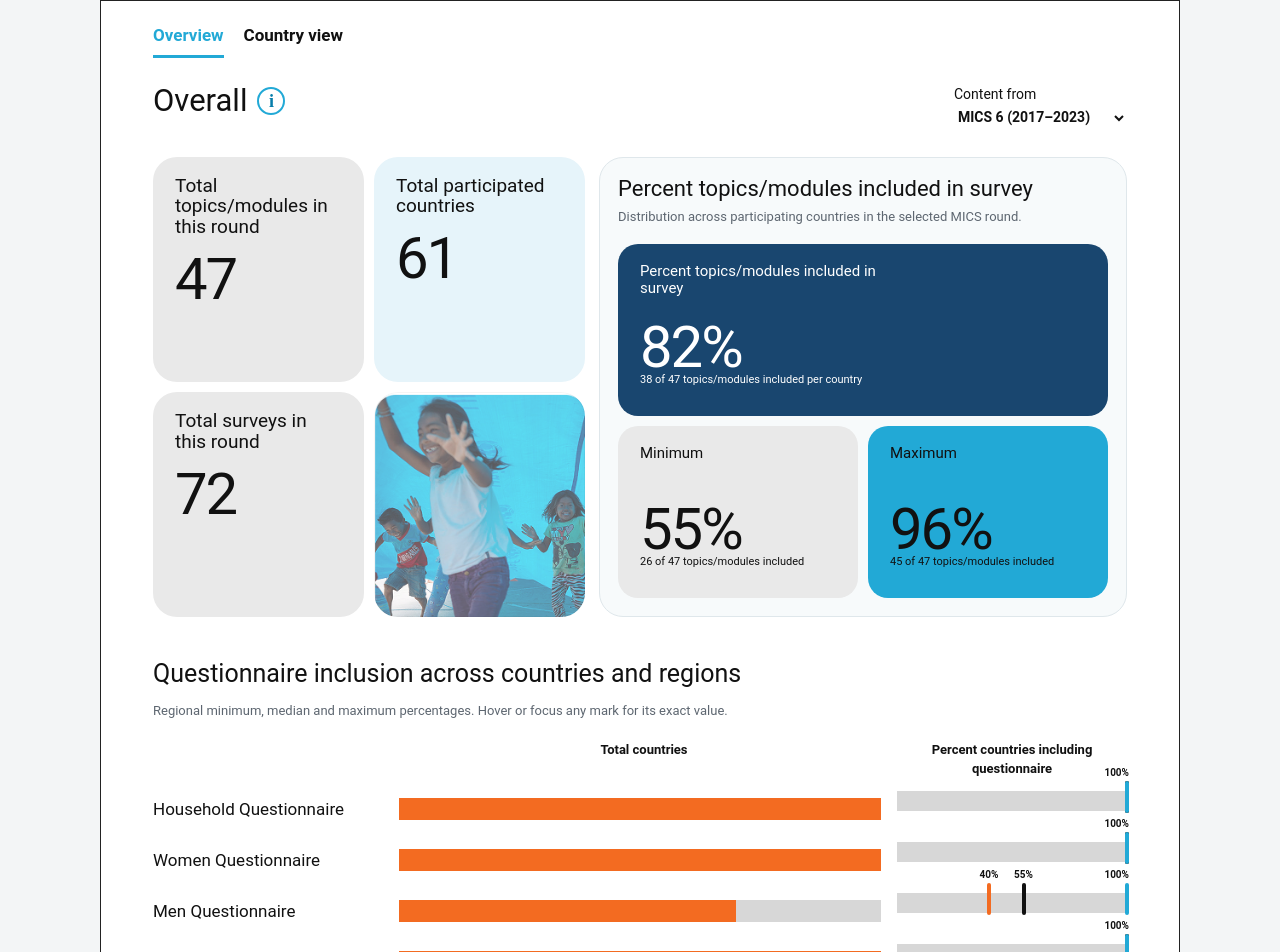
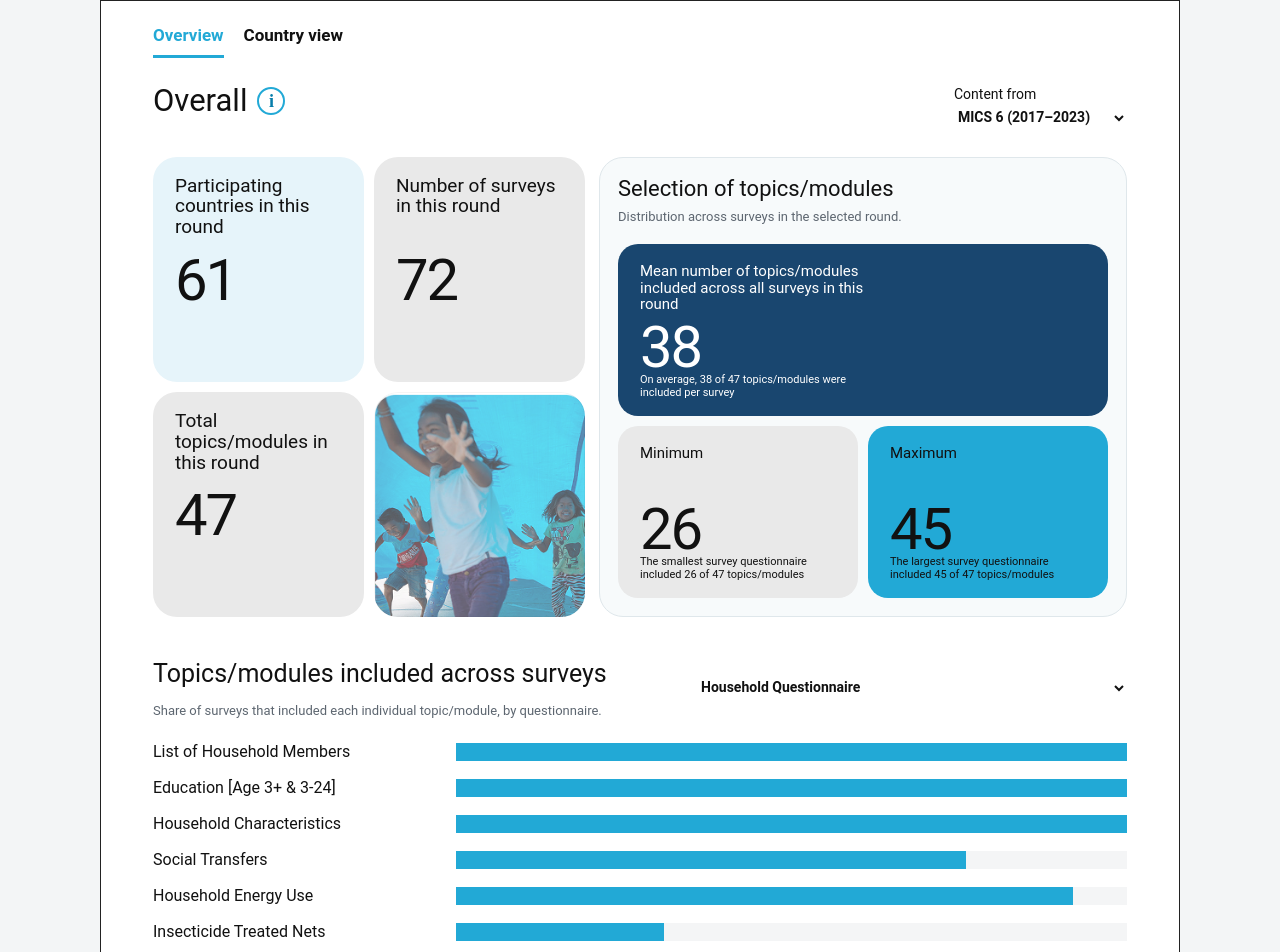
Before and after one commit to cmajorros/MICS-Survey-Topics-Dashboard, a Next.js app: page / in a window 1280 px wide. Shown: the top 952 px of the page. Built offline with nearby package versions, Linux system fonts and the light colour scheme.

Commit message:
Apply Bo dashboard feedback

```diff
--- a/app/MicsDashboard.tsx
+++ b/app/MicsDashboard.tsx
@@ -96,7 +96,7 @@ function MetricCard({ label, value, tone = "gray", note, children, className = "
 }
 
 function PhotoPanel({ country = false }: { country?: boolean }) {
-  return <div className={`feature-photo${country ? " country-photo" : ""}`} role="img" aria-label={country ? "MICS field team preparing survey equipment" : "Children playing beneath a blue canopy"} />;
+  return <div className={`feature-photo${country ? " country-photo" : ""}`} role="img" aria-label="Children playing beneath a blue canopy" />;
 }
 
 function DataTooltip({ text, children, block = false }: { text: string; children: React.ReactNode; block?: boolean }) {
@@ -144,71 +144,37 @@ function OverviewView({ rows, round, setRound }: { rows: MicsRow[]; round: strin
   const selectedQuestionnaire = contentTitles.includes(questionnaire)
     ? questionnaire
     : contentTitles.find((title) => /household/i.test(title)) ?? contentTitles[0] ?? "";
+  const questionnaireLabels = useMemo(
+    () => Object.fromEntries(contentTitles.map((title) => [title, shortContentTitle(title)])),
+    [contentTitles],
+  );
 
   const metrics = useMemo(() => {
     const topics = unique(filtered.map((row) => row.question)).length;
-    const countryStatistics = unique(filtered.map((row) => row.countryName)).map((countryName) => {
-      const countryRows = filtered.filter((row) => row.countryName === countryName);
-      const includedTopics = unique(countryRows.filter((row) => row.include === 1).map((row) => row.question));
-      return {
-        included: includedTopics.length,
-        percentage: percent(includedTopics.length, topics),
-      };
-    });
-    const countryPercentages = countryStatistics.map((item) => item.percentage);
     const countries = unique(filtered.map((row) => row.countryName));
     const surveys = unique(filtered.map((row) => row.survey));
-    const includedCountryTopicPairs = new Set(
-      filtered
-        .filter((row) => row.include === 1)
-        .map((row) => `${row.countryName}||${row.question}`),
-    );
+    const surveyStatistics = surveys.map((surveyName) => {
+      const surveyRows = filtered.filter((row) => row.survey === surveyName);
+      return unique(surveyRows.filter((row) => row.include === 1).map((row) => row.question)).length;
+    }).filter((included) => included > 0);
+    const totalIncluded = surveyStatistics.reduce((sum, included) => sum + included, 0);
     return {
       topics,
-      coverage: percent(includedCountryTopicPairs.size, topics * countries.length),
       countries: countries.length,
       surveys: surveys.length,
-      averageIncluded: countries.length ? Math.round(includedCountryTopicPairs.size / countries.length) : 0,
-      minimumIncluded: countryStatistics.length ? Math.min(...countryStatistics.map((item) => item.included)) : 0,
-      maximumIncluded: countryStatistics.length ? Math.max(...countryStatistics.map((item) => item.included)) : 0,
-      medianCountryIncluded: median(countryStatistics.map((item) => item.included)),
-      minimumPercentage: countryPercentages.length ? Math.min(...countryPercentages) : 0,
-      maximumPercentage: countryPercentages.length ? Math.max(...countryPercentages) : 0,
-      medianPercentage: median(countryPercentages),
+      averageIncluded: surveyStatistics.length ? Math.round(totalIncluded / surveyStatistics.length) : 0,
+      minimumIncluded: surveyStatistics.length ? Math.min(...surveyStatistics) : 0,
+      maximumIncluded: surveyStatistics.length ? Math.max(...surveyStatistics) : 0,
     };
   }, [filtered]);
 
-  const coverageRows = useMemo(() => {
-    return contentTitles.map((contentTitle) => {
-      const questionnaireRows = filtered.filter((row) => row.contentTitle === contentTitle);
-      const regionalRates = unique(questionnaireRows.map((row) => row.region)).map((region) => {
-        const regionRows = questionnaireRows.filter((row) => row.region === region);
-        const regionCountries = unique(regionRows.map((row) => row.countryName));
-        const includedCountries = regionCountries.filter((countryName) => regionRows.some((row) => row.countryName === countryName && row.include === 1));
-        return percent(includedCountries.length, regionCountries.length);
-      });
-      const countries = unique(questionnaireRows.map((row) => row.countryName));
-      const includedCountries = countries.filter((countryName) => questionnaireRows.some((row) => row.countryName === countryName && row.include === 1));
-      return {
-        contentTitle,
-        label: shortContentTitle(contentTitle),
-        totalCountries: countries.length,
-        includedCountries: includedCountries.length,
-        countryCoverage: percent(includedCountries.length, countries.length),
-        min: regionalRates.length ? Math.min(...regionalRates) : 0,
-        median: median(regionalRates),
-        max: regionalRates.length ? Math.max(...regionalRates) : 0,
-      };
-    });
-  }, [filtered, contentTitles]);
-
   const questionCoverage = useMemo(() => {
     const source = filtered.filter((row) => row.contentTitle === selectedQuestionnaire);
+    const surveys = unique(filtered.map((row) => row.survey));
     return unique(source.map((row) => row.question)).map((question) => {
       const questionRows = source.filter((row) => row.question === question);
-      const countries = unique(questionRows.map((row) => row.countryName));
-      const included = countries.filter((countryName) => questionRows.some((row) => row.countryName === countryName && row.include === 1)).length;
-      return { question, included, total: countries.length, coverage: percent(included, countries.length) };
+      const included = surveys.filter((surveyName) => questionRows.some((row) => row.survey === surveyName && row.include === 1)).length;
+      return { question, included, total: surveys.length, coverage: percent(included, surveys.length) };
     });
   }, [filtered, selectedQuestionnaire]);
 
@@ -223,90 +189,58 @@ function OverviewView({ rows, round, setRound }: { rows: MicsRow[]; round: strin
       </div>
 
       {showInfo && <InfoModal id="overview-guide-title" title="How the Overview is calculated" onClose={() => setShowInfo(false)}>
-        <p className="methodology-intro">All values use records from the MICS round selected under <strong>Content from</strong>. A topic/module is included when its <strong>Include</strong> value is 1.</p>
+        <p className="methodology-intro">All values use surveys from the MICS round selected under <strong>Content from</strong>. A topic/module is included in a calculation when it is included in the survey.</p>
         <div className="methodology-grid">
           <section className="methodology-card"><h3>Headline metrics</h3><ul>
-            <li><strong>Topics/Modules:</strong> distinct topic/module names in the selected round.</li>
-            <li><strong>Total participated countries:</strong> distinct cleaned Country Name values. Multiple surveys from one country count once.</li>
-            <li><strong>Total surveys:</strong> distinct Survey values, including national and subnational surveys.</li>
+            <li><strong>Participating countries in this round:</strong> the number of countries with at least one survey in the selected round. A country is counted once even when it implemented multiple national, subnational or subpopulation surveys.</li>
+            <li><strong>Number of surveys in this round:</strong> all surveys in the selected round, irrespective of national representation. A country may contribute more than one survey.</li>
+            <li><strong>Total topics/modules in this round:</strong> the number of individual topics/modules offered in the selected round.</li>
           </ul></section>
-          <section className="methodology-card"><h3>Overall percentage</h3>
-            <p>Each country-topic pair counts once. If any survey for a country includes a topic/module, that pair is included.</p>
-            <div className="formula-box"><strong>Included country-topic pairs</strong><span>÷</span><strong>Topics/modules × countries</strong><span>× 100</span></div>
-            <p>The absolute number beneath the percentage is the average included topics/modules per country.</p>
+          <section className="methodology-card"><h3>Selection of topics/modules</h3>
+            <p>For each survey, the dashboard counts the distinct topics/modules included. The three cards summarize those survey-level counts.</p>
+            <div className="formula-box"><strong>Total included topics/modules across surveys</strong><span>÷</span><strong>Number of surveys</strong></div>
+            <p>The mean is rounded to the nearest whole topic/module. The minimum and maximum are the smallest and largest survey questionnaire counts. All-zero placeholder records are excluded from these three statistics.</p>
           </section>
-          <section className="methodology-card"><h3>Minimum and maximum</h3><p>Each country’s percentage is its distinct included topics/modules divided by all topics/modules in the selected round. The cards show the lowest and highest country percentages; their notes show absolute topic/module counts.</p></section>
-          <section className="methodology-card"><h3>Questionnaire inclusion</h3><p>Every questionnaire available in the selected round is shown. The orange bar counts countries with at least one included topic/module in that questionnaire. Regional rates use the same calculation. Orange, black and blue vertical lines are the regional minimum, median and maximum; equal values intentionally overlap.</p></section>
-          <section className="methodology-card methodology-wide"><h3>Topics/Modules coverage</h3><p>Every topic/module in the selected questionnaire is shown. Each bar divides distinct countries including the topic/module by distinct countries with a record for it. Hover or focus a mark for the numerator, denominator and percentage.</p></section>
+          <section className="methodology-card methodology-wide"><h3>Topics/modules included across surveys</h3><p>For the selected questionnaire, each bar shows the percentage of surveys in the round that included the individual topic/module. The numerator is the number of surveys including it; the denominator is the total number of surveys in the round. Hover or focus a bar for the exact values.</p></section>
         </div>
       </InfoModal>}
 
       <div className="overview-top-grid">
         <div className="overview-primary-grid">
+          <MetricCard label="Participating countries in this round" value={metrics.countries} tone="pale" />
+          <MetricCard label="Number of surveys in this round" value={metrics.surveys} tone="gray" />
           <MetricCard label="Total topics/modules in this round" value={metrics.topics} />
-          <MetricCard label="Total participated countries" value={metrics.countries} tone="pale" />
-          <MetricCard label="Total surveys in this round" value={metrics.surveys} tone="gray" />
           <PhotoPanel />
         </div>
 
         <section className="summary-statistics" aria-labelledby="percentage-summary-title">
-          <h2 id="percentage-summary-title">Percent topics/modules included in survey</h2>
-          <p>Distribution across participating countries in the selected MICS round.</p>
+          <h2 id="percentage-summary-title">Selection of topics/modules</h2>
+          <p>Distribution across surveys in the selected round.</p>
           <div className="coverage-stat-grid overview-coverage-stat-grid">
-            <MetricCard label="Percent topics/modules included in survey" value={`${metrics.coverage}%`} tone="navy" note={`${metrics.averageIncluded} of ${metrics.topics} topics/modules included per country`} />
-            <MetricCard label="Minimum" value={`${metrics.minimumPercentage}%`} note={`${metrics.minimumIncluded} of ${metrics.topics} topics/modules included`} />
-            <MetricCard label="Maximum" value={`${metrics.maximumPercentage}%`} tone="cyan" note={`${metrics.maximumIncluded} of ${metrics.topics} topics/modules included`} />
+            <MetricCard label="Mean number of topics/modules included across all surveys in this round" value={metrics.averageIncluded} tone="navy" note={`On average, ${metrics.averageIncluded} of ${metrics.topics} topics/modules were included per survey`} />
+            <MetricCard label="Minimum" value={metrics.minimumIncluded} note={`The smallest survey questionnaire included ${metrics.minimumIncluded} of ${metrics.topics} topics/modules`} />
+            <MetricCard label="Maximum" value={metrics.maximumIncluded} tone="cyan" note={`The largest survey questionnaire included ${metrics.maximumIncluded} of ${metrics.topics} topics/modules`} />
           </div>
         </section>
       </div>
 
-      <section className="dashboard-section">
-        <h2>Questionnaire inclusion across countries and regions</h2>
-        <p className="section-note">Regional minimum, median and maximum percentages. Hover or focus any mark for its exact value.</p>
-        <div className="coverage-head"><span>Total countries</span><span>Percent countries including questionnaire</span></div>
-        <div className="coverage-table">
-          {coverageRows.map((item) => {
-            return <div className="coverage-row" key={item.contentTitle}>
-              <span className="row-label">{item.label}</span>
-              <DataTooltip block text={`${item.label}: ${item.includedCountries} of ${item.totalCountries} countries include this questionnaire (${item.countryCoverage}%)`}>
-                <div className="total-bar-group">
-                  <div className="range-bar country-count-bar">
-                    <i className="country-included" style={{ width: `${item.countryCoverage}%` }} />
-                  </div>
-                </div>
-              </DataTooltip>
-              <div className="dot-range marker-range">
-                <i tabIndex={0} aria-label={`Minimum coverage ${item.min}%`} data-tooltip={`Minimum coverage: ${item.min}%`} className={`coverage-marker marker-orange has-tooltip ${item.min >= 95 ? "at-right" : ""}`} style={{ left: `${clamp(item.min)}%` }}>{item.min !== item.median && item.min !== item.max && <span>{item.min}%</span>}</i>
-                <i tabIndex={0} aria-label={`Median coverage ${item.median}%`} data-tooltip={`Median coverage: ${item.median}%`} className={`coverage-marker marker-gray has-tooltip ${item.median >= 95 ? "at-right" : ""}`} style={{ left: `${clamp(item.median)}%` }}>{item.median !== item.max && <span>{item.median}%</span>}</i>
-                <i tabIndex={0} aria-label={`Maximum coverage ${item.max}%`} data-tooltip={`Maximum coverage: ${item.max}%`} className={`coverage-marker marker-blue has-tooltip ${item.max >= 95 ? "at-right" : ""}`} style={{ left: `${clamp(item.max)}%` }}><span>{item.max}%</span></i>
-              </div>
-            </div>;
-          })}
-        </div>
-        <div className="legend coverage-marker-legend">
-          <span><i className="line-marker-key marker-blue" />maximum</span>
-          <span><i className="line-marker-key marker-gray" />median</span>
-          <span><i className="line-marker-key marker-orange" />minimum</span>
-        </div>
-      </section>
-
       <section className="dashboard-section question-section">
         <div className="section-title-row">
-          <h2>Topics/Modules coverage</h2>
-          <SelectControl label="" value={selectedQuestionnaire} values={contentTitles} onChange={setQuestionnaire} ariaLabel="Questionnaire" />
+          <h2>Topics/modules included across surveys</h2>
+          <SelectControl label="" value={selectedQuestionnaire} values={contentTitles} onChange={setQuestionnaire} ariaLabel="Questionnaire" displayLabels={questionnaireLabels} />
         </div>
-        <p className="section-note">Share of surveyed countries including each topic/module.</p>
+        <p className="section-note">Share of surveys that included each individual topic/module, by questionnaire.</p>
         <div className="bar-list">
           {questionCoverage.map((item) => (
             <div className="bar-row" key={item.question}>
               <span>{formatTopicLabel(item.question)}</span>
-              <DataTooltip block text={`${item.question}: ${item.included} of ${item.total} surveyed countries (${item.coverage}%) include this topic/module`}>
+              <DataTooltip block text={`${item.question}: ${item.included} of ${item.total} surveys (${item.coverage}%) included this topic/module`}>
                 <div className="bar-track"><i style={{ width: `${item.coverage}%` }} /></div>
               </DataTooltip>
             </div>
           ))}
         </div>
-        <p className="chart-caption">% of surveyed countries that include the topic/module in the selected questionnaire</p>
+        <p className="chart-caption">Percentage of surveys including each topic/module in the selected round, by questionnaire</p>
       </section>
     </section>
   );
--- a/app/globals.css
+++ b/app/globals.css
@@ -166,6 +166,7 @@ button, select, [tabindex] { outline-color: var(--cyan); }
   gap: 10px;
 }
 .overview-primary-grid .metric-card { min-height: 0; }
+.overview-primary-grid .metric-card h3 { min-height: 63px; }
 .overview-primary-grid .feature-photo {
   width: 100%;
   min-height: 0;
@@ -212,6 +213,7 @@ button, select, [tabindex] { outline-color: var(--cyan); }
 .summary-statistics > p { margin: 0 0 18px; color: var(--muted); font-size: 13px; }
 .coverage-stat-grid { display: grid; grid-template-columns: repeat(2, minmax(0, 1fr)); gap: 10px; }
 .overview-coverage-stat-grid .metric-card:first-child { grid-column: 1 / -1; }
+.overview-coverage-stat-grid .metric-card:first-child h3 { height: auto; min-height: 50px; }
 .coverage-stat-grid .metric-card { min-height: 150px; border-radius: 20px; }
 .coverage-stat-grid .metric-card h3 { height: 50px; min-height: 50px; font-size: 15px; }
 .coverage-stat-grid .metric-card strong { margin-top: 10px; }
@@ -228,9 +230,9 @@ button, select, [tabindex] { outline-color: var(--cyan); }
   box-shadow: inset 0 0 0 1px rgba(0,0,0,.04);
 }
 .feature-photo.country-photo {
-  background-image: url("/assets/country-mics-team.png");
-  background-size: cover;
-  background-position: center;
+  background-image: url("/assets/overview-reference.png");
+  background-size: 272% auto;
+  background-position: 92.5% 12.5%;
   opacity: .7;
 }
 
```
